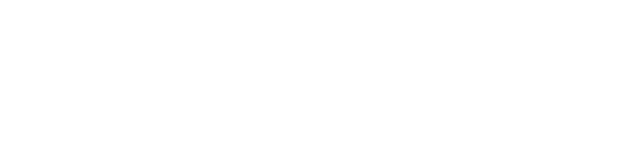
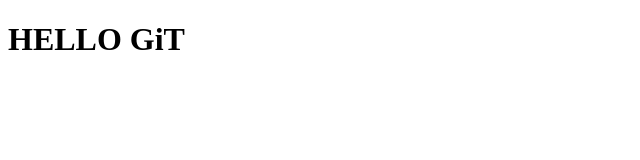
Before and after one commit to MariuszKwasniewski/git-course-4, a plain HTML site: page index.html in a window 1280 px wide. Shown: the whole page, without its empty margins (0-640 px from the left). Drawn offline with Linux system fonts and the light colour scheme.

Commit message:
Hello Git added to  index.html

```diff
--- a/index.html
+++ b/index.html
@@ -7,6 +7,7 @@
     <title>ISA GIT COURSe 4</title>
 </head>
 <body>
+  <h1>  HELLO GiT</h1>
 
 
 </body>
```
